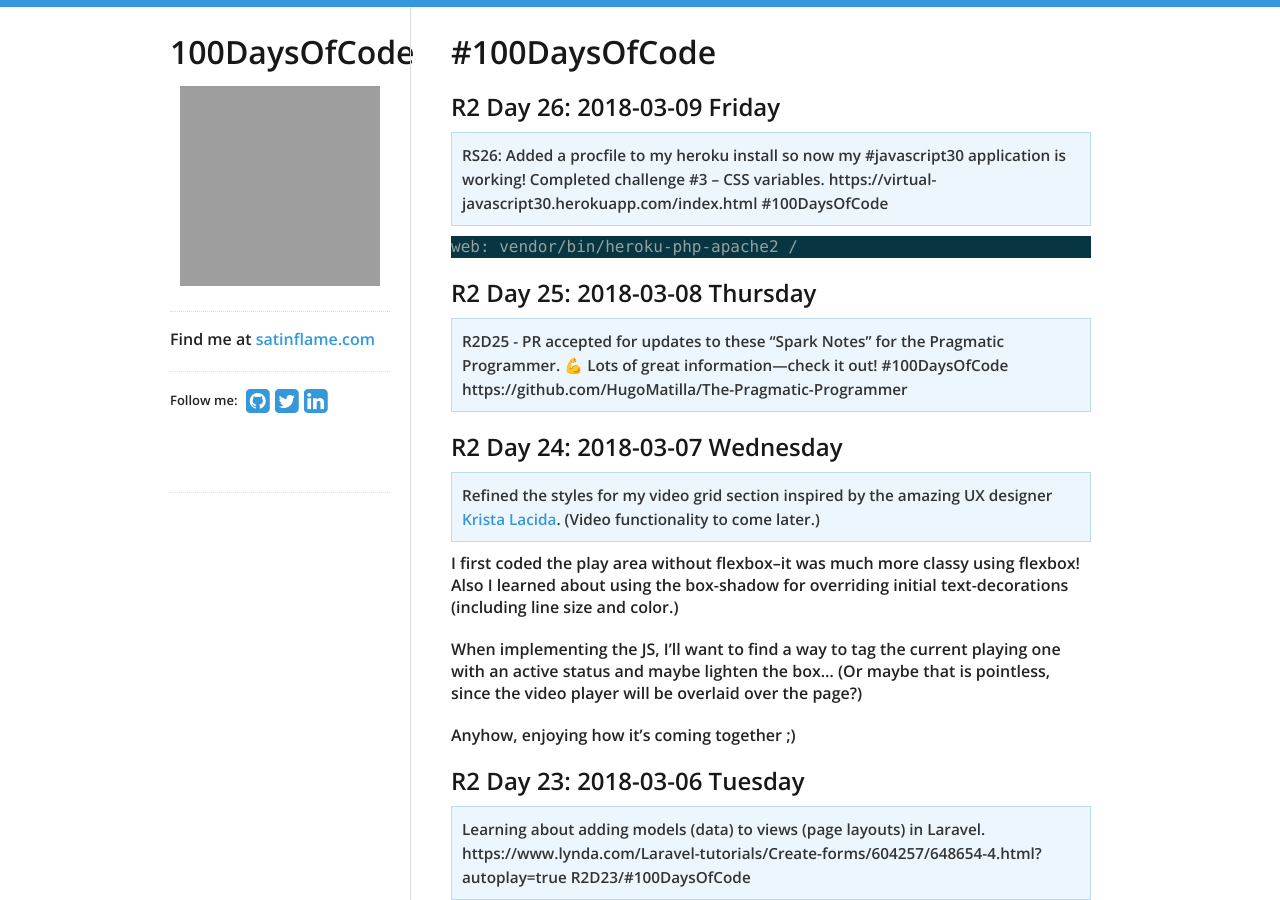
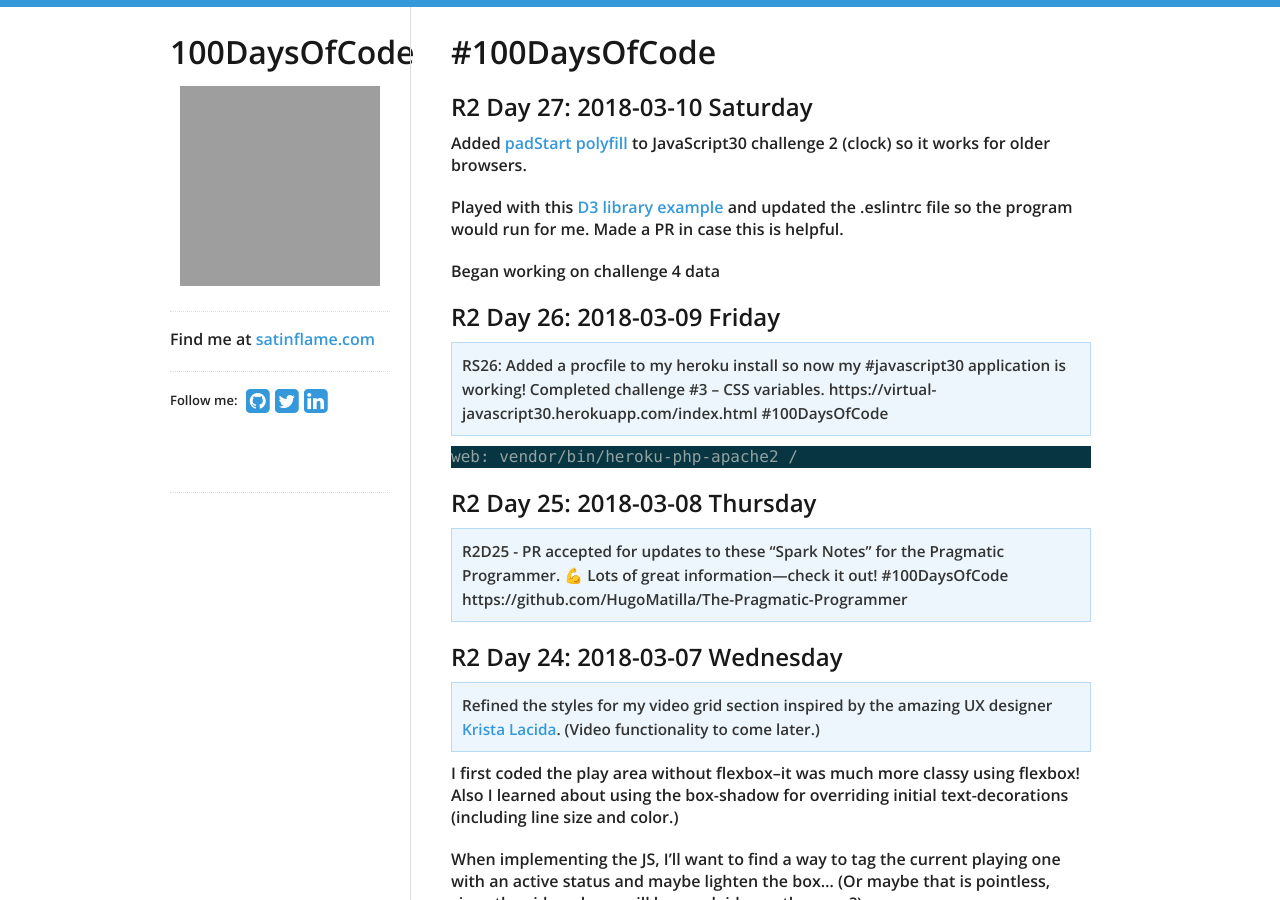
Before and after one commit to virtual/100daysofcode, a Jekyll site: the page built from index.md, in a window 1280 px wide and 900 px high. Built offline with Jekyll 4.4.1, drawn with Linux system fonts in a browser that asks for light colours; nearby versions of some CDN libraries; our own code applies the rules of GitHub Pages for plain Markdown files; grey boxes are pictures that could not be loaded.

Commit message:
Update index.md

```diff
--- a/index.md
+++ b/index.md
@@ -1,4 +1,12 @@
 # #100DaysOfCode
+
+## R2 Day 27: 2018-03-10 Saturday
+
+Added [padStart polyfill](https://developer.mozilla.org/en-US/docs/Web/JavaScript/Reference/Global_Objects/String/padStart) to JavaScript30 challenge 2 (clock) so it works for older browsers.
+
+Played with this [D3 library example](https://github.com/virtual/d3-explorer) and updated the .eslintrc file so the program would run for me. Made a PR in case this is helpful.
+
+Began working on challenge 4 data
 
 ## R2 Day 26: 2018-03-09 Friday
 
```
